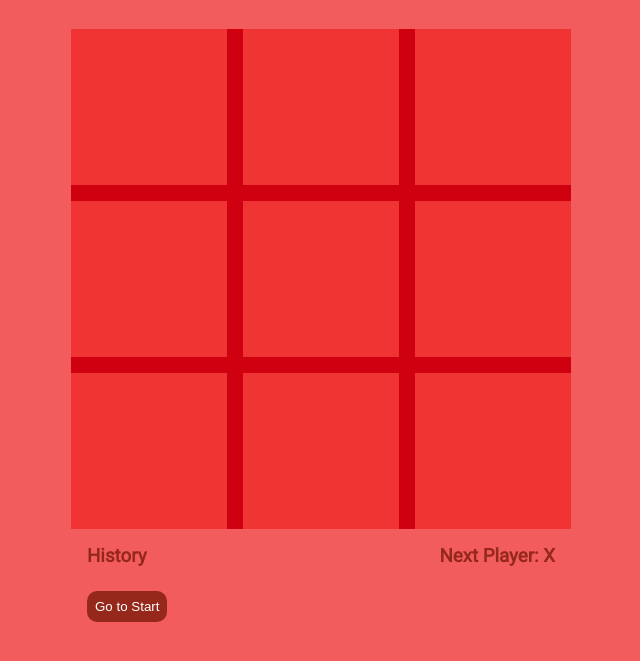
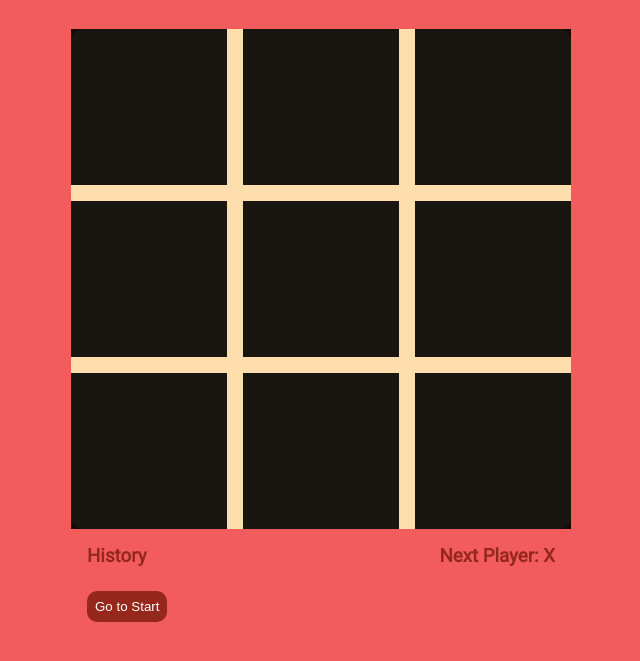
Before and after one commit to tanzeyl/tic-tac-toe-in-reactjs, a React app: page / in a window 1280 px wide. Shown: the part 105-766 px from the top of the page, without its empty margins (319-959 px from the left). Built offline with nearby package versions, Linux system fonts and the light colour scheme.

Commit message:
Fixed UI

```diff
--- a/public/index.html
+++ b/public/index.html
@@ -24,7 +24,7 @@
       work correctly both with client-side routing and a non-root public URL.
       Learn how to configure a non-root public URL by running `npm run build`.
     -->
-    <title>React App</title>
+    <title>Tic Tac Toe</title>
   </head>
   <body>
     <noscript>You need to enable JavaScript to run this app.</noscript>
--- a/src/index.css
+++ b/src/index.css
@@ -23,7 +23,7 @@ h1 {
 
 .board {
   border-radius: 12px;
-  background: rgba(207, 0, 15, 1);
+  background: #ffdead;
   width: 500px;
   height: 500px;
   display: grid;
@@ -32,10 +32,9 @@ h1 {
 }
 
 .squares {
-  background: rgba(240, 52, 52, 1);
+  background: rgba(0, 0, 0, 0.9);
   border: none;
   font-size: 5rem;
-  /* font-weight: 800; */
   cursor: pointer;
   outline: none;
 }
```
